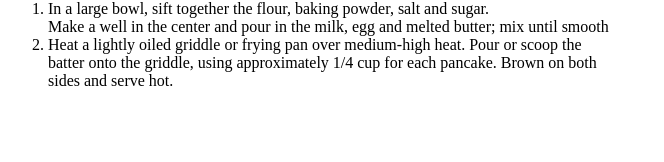
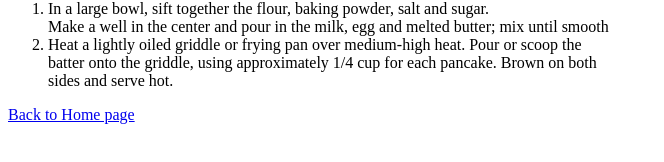
Before and after one commit to Mateo-Lini/odin-recipes, a plain HTML site: page recipes/pancakes.html in a window 1280 px wide. Shown: the part 602-764 px from the top of the page, without its empty margins (0-664 px from the left). Drawn offline with Linux system fonts and the light colour scheme.

Commit message:
Add anchor point to return home from recipe page

```diff
--- a/recipes/pancakes.html
+++ b/recipes/pancakes.html
@@ -37,6 +37,8 @@
             sides and serve hot.</li>
         </ol>
 
+        <a href="../index.html">Back to Home page</a>
+
     </body>
 
 </html>
```
